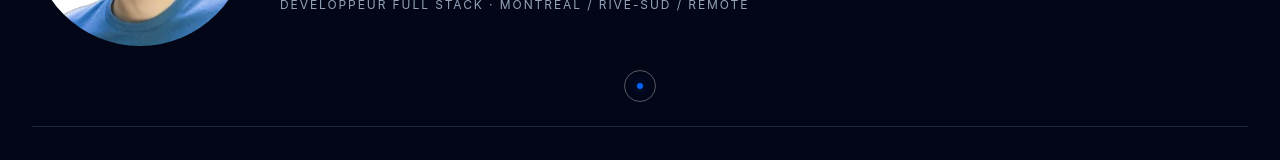
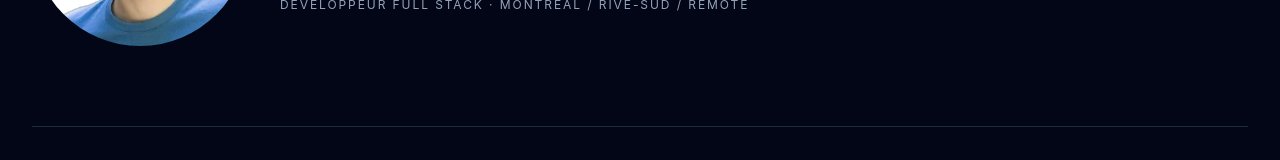
Before and after one commit to romain-billot/portfolio-v2, a React (Vite) app: page / in a window 1280 px wide. Shown: the part 314-474 px from the top of the page. Built offline with nearby package versions, Linux system fonts and the light colour scheme; the HTML template or start-up script is replaced by a standard one.

Commit message:
fix: remove unused cursor data attributes and clean up related styles

```diff
--- a/src/App.tsx
+++ b/src/App.tsx
@@ -2,7 +2,6 @@ import {useState} from "react";
 import cv from "./lib/cv";
 import {useEscape} from "./hooks/useEscape";
 import {useScrollLock} from "./hooks/useScrollLock";
-import {Cursor} from "./ui/Cursor";
 import {Nav} from "./sections/nav/Nav";
 import {Hero} from "./sections/hero/Hero";
 import {Skills} from "./sections/skills/Skills";
@@ -25,7 +24,6 @@ export default function Portfolio() {
 
 	return (
 		<>
-			<Cursor/>
 			<Nav/>
 			<main className="space-y-18 max-md:space-y-13">
 				<Hero/>
--- a/src/hooks/useCursor.ts
+++ /dev/null
@@ -1,75 +0,0 @@
-import {useEffect, useRef, type RefObject} from "react";
-
-export function useCursor(): {
-	dotRef: RefObject<HTMLDivElement | null>;
-	ringRef: RefObject<HTMLDivElement | null>;
-} {
-	const dotRef = useRef<HTMLDivElement | null>(null);
-	const ringRef = useRef<HTMLDivElement | null>(null);
-
-	useEffect(() => {
-		const dot = dotRef.current;
-		const ring = ringRef.current;
-		if (!dot || !ring) return;
-
-		const isCoarse = window.matchMedia("(pointer: coarse)").matches;
-		if (isCoarse) {
-			dot.style.display = "none";
-			ring.style.display = "none";
-			return;
-		}
-
-		const controller = new AbortController();
-		const {signal} = controller;
-
-		let mx = window.innerWidth / 2;
-		let my = window.innerHeight / 2;
-		let rx = mx;
-		let ry = my;
-		let dx = mx;
-		let dy = my;
-		let rafId = 0;
-
-		window.addEventListener(
-			"mousemove",
-			(e) => {
-				mx = e.clientX;
-				my = e.clientY;
-			},
-			{signal},
-		);
-
-		const tick = () => {
-			rx += (mx - rx) * 0.18;
-			ry += (my - ry) * 0.18;
-			dx += (mx - dx) * 0.5;
-			dy += (my - dy) * 0.5;
-			dot.style.transform = `translate(${dx}px, ${dy}px) translate(-50%, -50%)`;
-			ring.style.transform = `translate(${rx}px, ${ry}px) translate(-50%, -50%)`;
-			rafId = requestAnimationFrame(tick);
-		};
-		tick();
-
-		const onOver = (e: MouseEvent) => {
-			const target = e.target as HTMLElement | null;
-			if (target?.closest('[data-cursor="hover"], a, button')) {
-				ring.classList.add("hover");
-			}
-		};
-		const onOut = (e: MouseEvent) => {
-			const target = e.target as HTMLElement | null;
-			if (target?.closest('[data-cursor="hover"], a, button')) {
-				ring.classList.remove("hover");
-			}
-		};
-		document.addEventListener("mouseover", onOver, {signal});
-		document.addEventListener("mouseout", onOut, {signal});
-
-		return () => {
-			cancelAnimationFrame(rafId);
-			controller.abort();
-		};
-	}, []);
-
-	return {dotRef, ringRef};
-}
--- a/src/index.css
+++ b/src/index.css
@@ -33,7 +33,6 @@
         -webkit-font-smoothing: antialiased;
         -moz-osx-font-smoothing: grayscale;
         line-height: 1.5;
-        cursor: none;
         overflow-x: hidden;
     }
 
@@ -47,10 +46,6 @@
         border: 0;
         padding: 0;
         color: inherit;
-    }
-
-    *, *::before, *::after {
-        cursor: inherit;
     }
 
     img {
@@ -69,38 +64,7 @@
 }
 
 @layer components {
-    .cursor-dot, .cursor-ring {
-        position: fixed;
-        top: 0;
-        left: 0;
-        pointer-events: none;
-        z-index: 10000;
-        will-change: transform;
-    }
-
-    .cursor-dot {
-        width: 6px;
-        height: 6px;
-        background: var(--color-accent);
-        border-radius: 50%;
-        box-shadow: 0 0 12px rgba(0, 102, 255, 0.6);
-    }
-
-    .cursor-ring {
-        width: 32px;
-        height: 32px;
-        border: 1px solid rgba(245, 245, 247, 0.35);
-        border-radius: 50%;
-        transition: width 0.25s ease, height 0.25s ease, border-color 0.25s ease, background 0.25s ease;
-    }
-
-    .cursor-ring.hover {
-        width: 60px;
-        height: 60px;
-        border-color: var(--color-accent);
-    }
-
-.overlay {
+    .overlay {
         position: fixed;
         inset: 0;
         background: rgba(0, 0, 0, 0.65);
@@ -179,14 +143,6 @@
     }
 
     @media (max-width: 880px) {
-        body {
-            cursor: auto;
-        }
-
-        .cursor-dot, .cursor-ring {
-            display: none;
-        }
-
         .nav-burger {
             display: flex;
         }
--- a/src/sections/contact/Contact.tsx
+++ b/src/sections/contact/Contact.tsx
@@ -26,7 +26,7 @@ export function Contact() {
 						key={label}
 						href={href}
 						variant={variant}
-						data-cursor="hover"
+
 						{...(external ? {target: "_blank", rel: "noopener noreferrer"} : {})}
 					>
 						{icon}
--- a/src/sections/experience/WorkItem.tsx
+++ b/src/sections/experience/WorkItem.tsx
@@ -15,7 +15,7 @@ export function WorkItem({work, index}: Props) {
 		<RevealOnScroll
 			index={index}
 			className={
-				"group/xp grid grid-cols-[200px_1fr] items-start gap-8 border-b border-border pt-4 pb-7.5 transition-opacity max-md:grid-cols-1 max-md:gap-2 max-md:pt-3 max-md:pb-6" +
+				"cursor-pointer group/xp grid grid-cols-[200px_1fr] items-start gap-8 border-b border-border pt-4 pb-7.5 transition-opacity max-md:grid-cols-1 max-md:gap-2 max-md:pt-3 max-md:pb-6" +
 				(dim ? " opacity-35 hover:opacity-100" + (open ? " opacity-100" : "") : "")
 			}
 		>
@@ -24,7 +24,7 @@ export function WorkItem({work, index}: Props) {
 				tabIndex={0}
 				onClick={() => setOpen((o) => !o)}
 				onKeyDown={(e) => (e.key === "Enter" || e.key === " ") && setOpen((o) => !o)}
-				data-cursor="hover"
+
 				className="contents text-left"
 				aria-expanded={open}
 				aria-label={work.position}
@@ -36,7 +36,7 @@ export function WorkItem({work, index}: Props) {
 					<div className="flex items-start justify-between gap-4 max-md:gap-3">
 						<div>
 							<div
-								className="text-2xl font-medium tracking-normal max-md:text-xl">
+								className="text-2xl font-medium tracking-normal transition-colors group-hover/xp:text-accent max-md:text-xl">
 								{work.position}
 							</div>
 							<div className="mt-1 text-sm tracking-tight text-muted">
--- a/src/sections/footer/FooterLinks.tsx
+++ b/src/sections/footer/FooterLinks.tsx
@@ -14,15 +14,15 @@ export function FooterLinks() {
 					target="_blank"
 					rel="noopener noreferrer"
 					className={linkClass}
-					data-cursor="hover"
+
 				>
 					{p.network} <span>→</span>
 				</a>
 			))}
-			<a href={`mailto:${cv.basics.email}`} className={linkClass} data-cursor="hover">
+			<a href={`mailto:${cv.basics.email}`} className={linkClass} >
 				{cv.basics.email} <span>→</span>
 			</a>
-			<a href={CV_PDF} download className={linkClass} data-cursor="hover">
+			<a href={CV_PDF} download className={linkClass} >
 				<span>↓</span> Télécharger CV
 			</a>
 		</div>
--- a/src/sections/hero/HeroHighlight.tsx
+++ b/src/sections/hero/HeroHighlight.tsx
@@ -5,7 +5,7 @@ type Props = {
 
 export function HeroHighlight({title, detail}: Props) {
 	return (
-		<div data-cursor="hover" className="highlight-flare h-full">
+		<div  className="highlight-flare h-full">
 			<div className="highlight-flare-inner flex flex-col p-5">
 				<div className="text-xl font-semibold leading-tight tracking-normal text-text">
 					{title}
--- a/src/sections/projects/ProjectCard.tsx
+++ b/src/sections/projects/ProjectCard.tsx
@@ -18,8 +18,8 @@ export function ProjectCard({project, index, onOpen}: Props) {
 		<RevealOnScroll index={index}>
 			<div
 				onClick={onOpen}
-				data-cursor="hover"
-				className="overflow-hidden rounded-2xl border border-border bg-bg-2 transition-colors hover:border-accent"
+
+				className="cursor-pointer overflow-hidden rounded-2xl border border-border bg-bg-2 transition-colors hover:border-accent"
 			>
 				<ProjectMedia project={project}/>
 				<div className="px-7 pt-7 pb-8">
--- a/src/sections/projects/ProjectDrawer.tsx
+++ b/src/sections/projects/ProjectDrawer.tsx
@@ -61,7 +61,6 @@ export function ProjectDrawer({project, onClose}: Props) {
 									href={project.github}
 									target="_blank"
 									rel="noopener noreferrer"
-									data-cursor="hover"
 								>
 									<GitHubIcon/>
 									GitHub
@@ -72,7 +71,6 @@ export function ProjectDrawer({project, onClose}: Props) {
 									href={project.url}
 									target="_blank"
 									rel="noopener noreferrer"
-									data-cursor="hover"
 								>
 									Voir l&apos;app →
 								</Button>
--- a/src/ui/CircleButton.tsx
+++ b/src/ui/CircleButton.tsx
@@ -20,7 +20,7 @@ export function CircleButton({onClick, variant, active, label}: Props) {
 		<button
 			onClick={onClick}
 			aria-label={label ?? labels[variant]}
-			data-cursor="hover"
+
 			className={
 				"flex h-9 w-9 shrink-0 items-center justify-center rounded-full border border-border bg-transparent pb-0.5 text-lg leading-none text-text transition-[transform,border-color,color] duration-400 hover:border-accent hover:text-accent" +
 				(active ? " rotate-45 border-accent text-accent" : "")
--- a/src/ui/Cursor.tsx
+++ /dev/null
@@ -1,11 +0,0 @@
-import {useCursor} from "../hooks/useCursor";
-
-export function Cursor() {
-	const {dotRef, ringRef} = useCursor();
-	return (
-		<>
-			<div className="cursor-ring" ref={ringRef} aria-hidden="true"/>
-			<div className="cursor-dot" ref={dotRef} aria-hidden="true"/>
-		</>
-	);
-}
--- a/src/ui/TiltCard.tsx
+++ b/src/ui/TiltCard.tsx
@@ -13,7 +13,7 @@ export function TiltCard({children, className = "", onClick}: Props) {
 		<article
 			ref={ref as never}
 			onClick={onClick}
-			data-cursor="hover"
+
 			className={`will-change-transform ${className}`}
 		>
 			{children}
```
